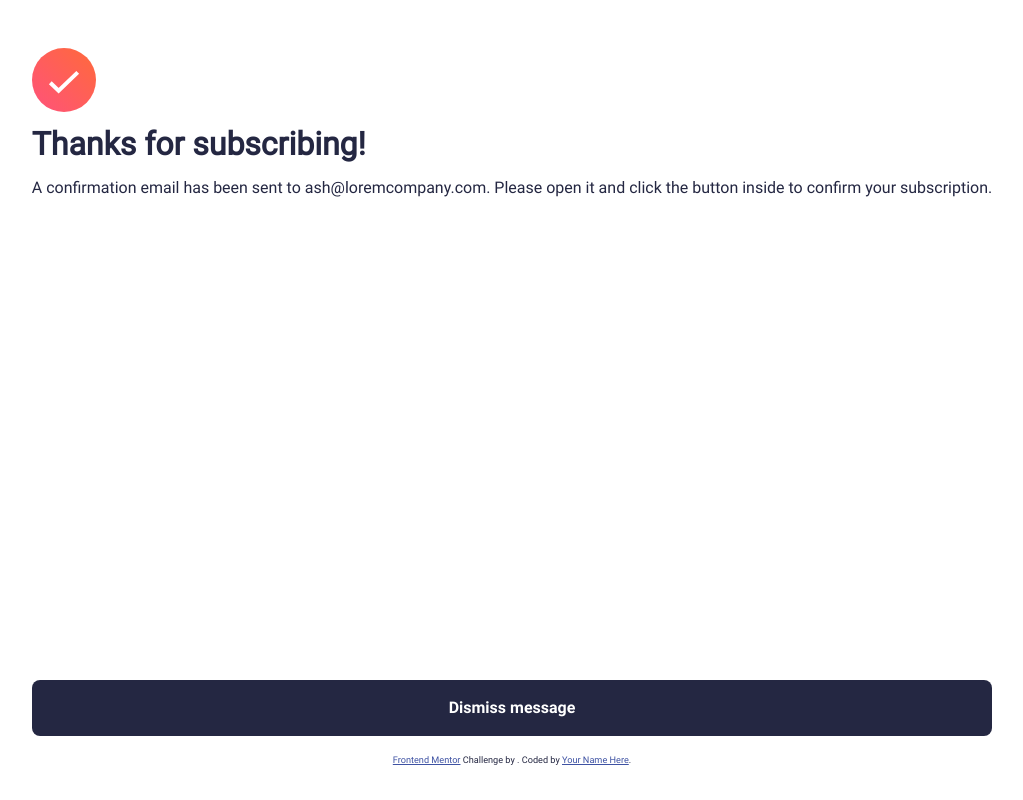
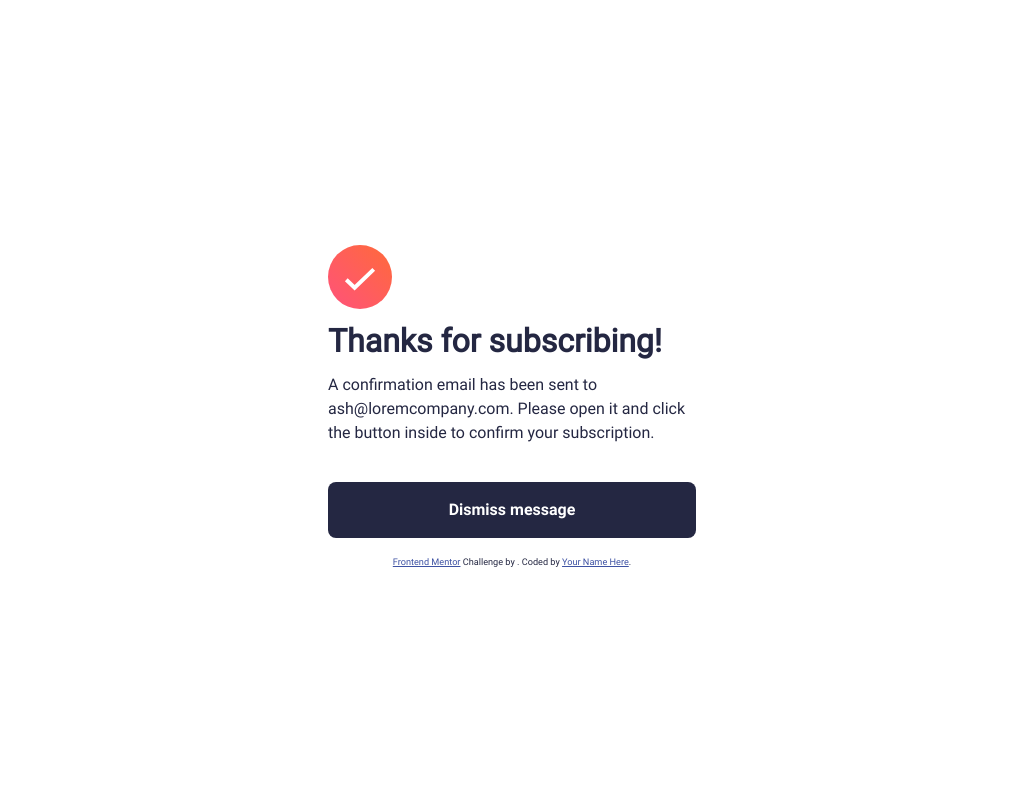
Before and after one commit to SerPet-eng/News_Letter_Sign_Up_With_Success_Message, a React (Vite) app: page /success in a window 1280 px wide. Shown: the whole page, without its empty margins (128-1151 px from the left). Built offline with nearby package versions, Linux system fonts and the light colour scheme.

Commit message:
Adding @media queries 🛠️👷‍♂️
* Adding `max-width: 400px` to `.success__content`

* Changing `margin-bottom` to 10px when the screen is in a desktop mode

```diff
--- a/src/css/style.css
+++ b/src/css/style.css
@@ -222,6 +222,11 @@ h6 {
 .success .success__content {
   padding: 1rem;
 }
+@media screen and (min-width: 500px) {
+  .success .success__content {
+    max-width: 400px;
+  }
+}
 .success .success__content .success__section {
   display: flex;
   flex-direction: column;
@@ -235,6 +240,11 @@ h6 {
 }
 .success .success__content .success__section .success__description {
   margin-bottom: 50%;
+}
+@media screen and (min-width: 500px) {
+  .success .success__content .success__section .success__description {
+    margin-bottom: 10%;
+  }
 }
 .success .success__content .success__section .success__button {
   padding: 1rem;
--- a/src/scss/main/_content.scss
+++ b/src/scss/main/_content.scss
@@ -1,7 +1,6 @@
 @use '../variables/variable.scss' as *;
 
 .app {
-  $screen-desktop: 500px;
   display: flex;
   flex-direction: column;
   .app__content {
--- a/src/scss/main/_success.scss
+++ b/src/scss/main/_success.scss
@@ -5,6 +5,9 @@
   justify-content: space-between;
   .success__content {
     padding: 1rem;
+    @media screen and (min-width: $screen-desktop) {
+      max-width: 400px;
+    }
     .success__section {
       display: flex;
       flex-direction: column;
@@ -17,6 +20,9 @@
       }
       .success__description {
         margin-bottom: 50%;
+        @media screen and (min-width: $screen-desktop) {
+          margin-bottom: 10%;
+        }
       }
 
       .success__button {
--- a/src/scss/variables/variable.scss
+++ b/src/scss/variables/variable.scss
@@ -1,3 +1,5 @@
 @forward './colors';
 @forward './font-family';
 @forward './font-weight';
+
+$screen-desktop: 500px;
```
Also changed, not shown: 1 other file (tests, documents, lock files or other folders).
